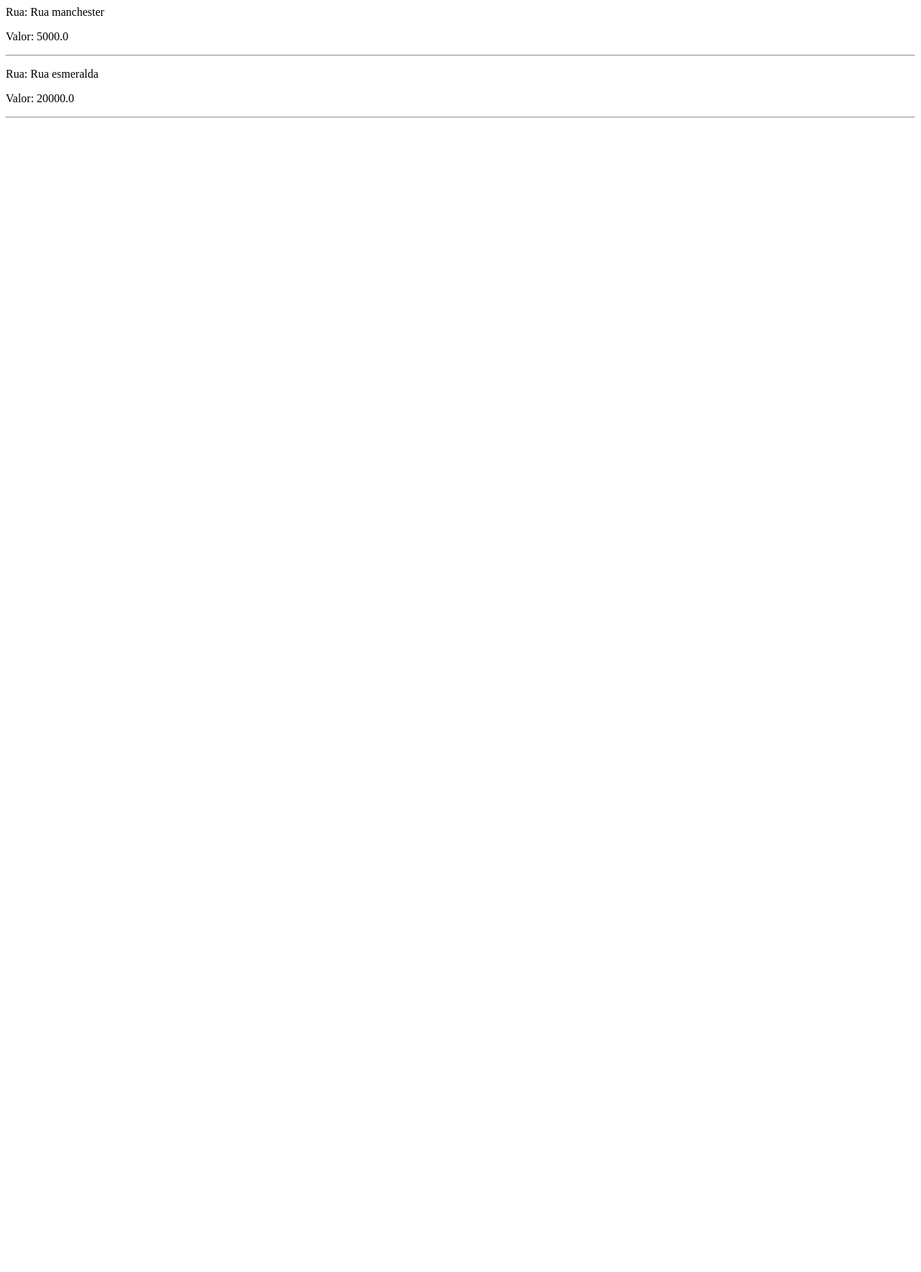
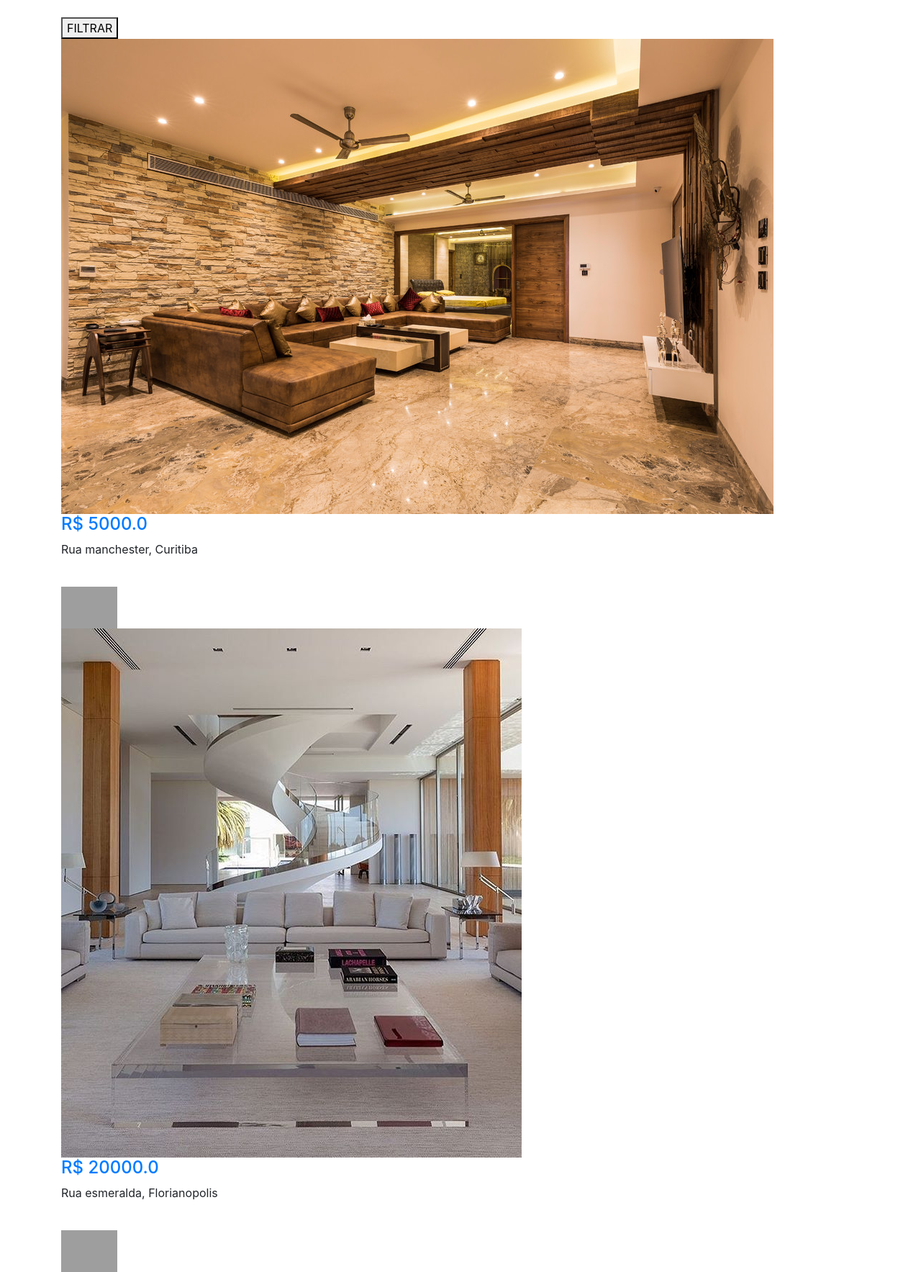
Before and after one commit to LucasCorpT5/IMOBI, a Django app: page / in a window 1280 px wide. Shown: the whole page at 72% size. Before the commit the page ends 164 px from the top, so only its background shows below. Run offline with Django 4.2, Linux system fonts and the light colour scheme; a user stored in the database is signed in; data comes from the database, SQL or seed files in the repository; grey boxes are pictures that could not be loaded.

Commit message:
finnaly_home_html

```diff
--- a/imobi/urls.py
+++ b/imobi/urls.py
@@ -1,8 +1,13 @@
 from django.contrib import admin
 from django.urls import path, include
+from django.conf import settings
+from django.conf.urls.static import static
 
 urlpatterns = [
     path("admin/", admin.site.urls),
     path("auth/", include("authenticacao.urls")),
     path("", include("plataforma.urls"))
 ]
+
+urlpatterns += static(settings.STATIC_URL, document_root=settings.STATIC_ROOT)
+urlpatterns += static(settings.MEDIA_URL, document_root=settings.MEDIA_ROOT)
--- a/plataforma/templates/home.html
+++ b/plataforma/templates/home.html
@@ -1,5 +1,43 @@
-{% for imovel in imoveis %}
-    <p>Rua: {{imovel.rua}}</p>
-    <p>Valor: {{imovel.valor}}</p>
-    <hr>
-{% endfor %}
+{% extends 'base.html' %}
+{% load static %}
+
+{% block 'head' %}
+
+<link rel="stylesheet" href="{% static 'plataforma/css/home.css' %}">
+
+{% endblock  %}
+
+{% block 'body' %}
+
+<div class="container">
+  <br>
+  <button type="button" class="btn_filtrar" data-toggle="modal"
+	 data-target="#exampleModal">
+    FILTRAR
+  </button>
+
+  <div class="row">
+
+    {% for imovel in imoveis %}
+
+        <div class="col-md cont">
+          <div class="card_imovel">
+            <img class="img_capa_imovel" src="{{imovel.imagens.all.0.img.url}}">
+            <div class="informacoes_imoveis">
+              <a class="a_none" href=""><h4 class="valor">R$ {{imovel.valor}}</h4></a>
+              <p>{{imovel.rua}}, {{imovel.cidade}}</p>
+              <br>
+              <img width="7%" src="{% static 'plataforma/img/heart.png' %}">
+            </div>
+
+          </div>
+
+        </div>
+
+    {% endfor %}
+
+  </div>
+
+</div>
+
+{% endblock %}
```
